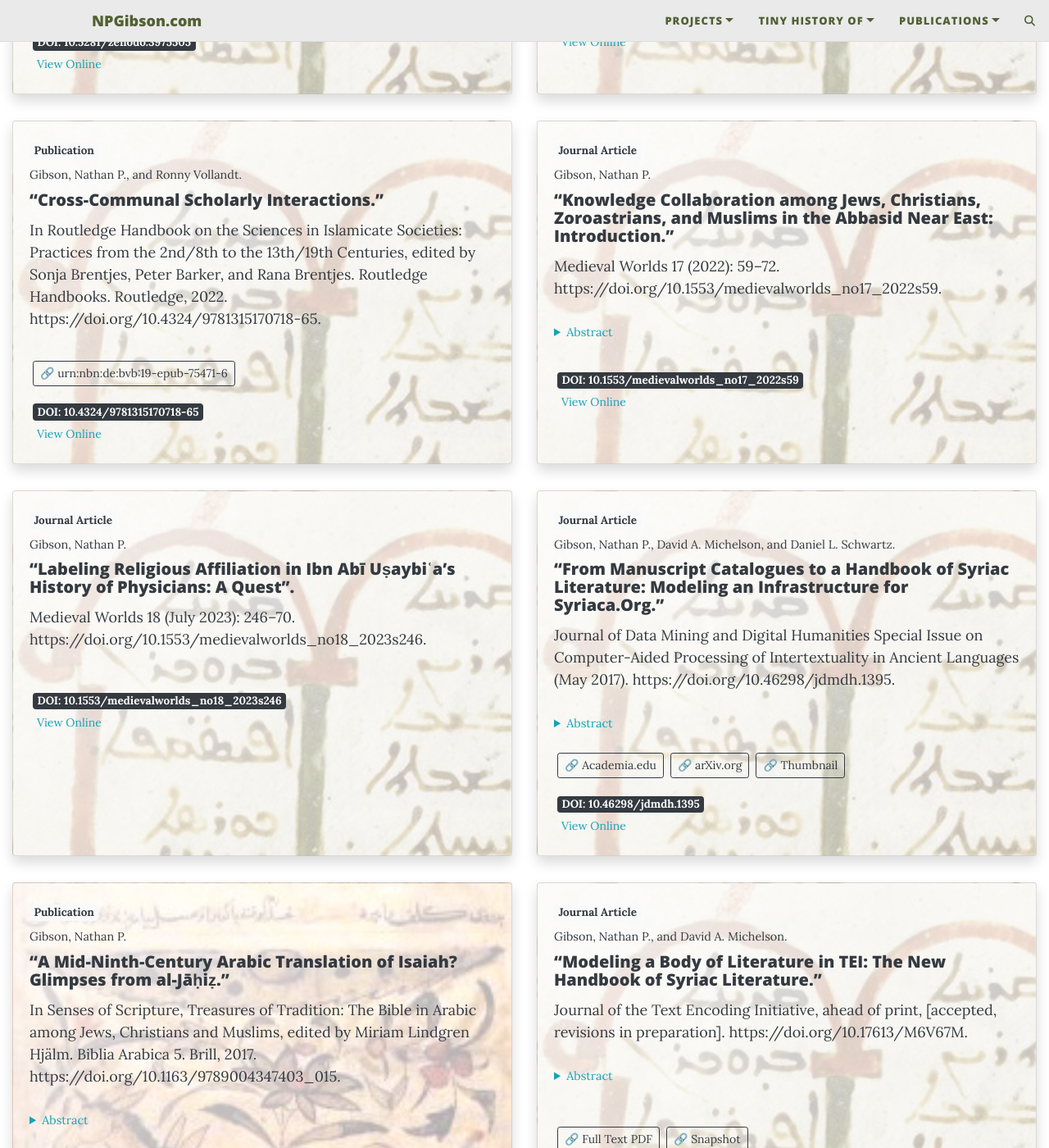
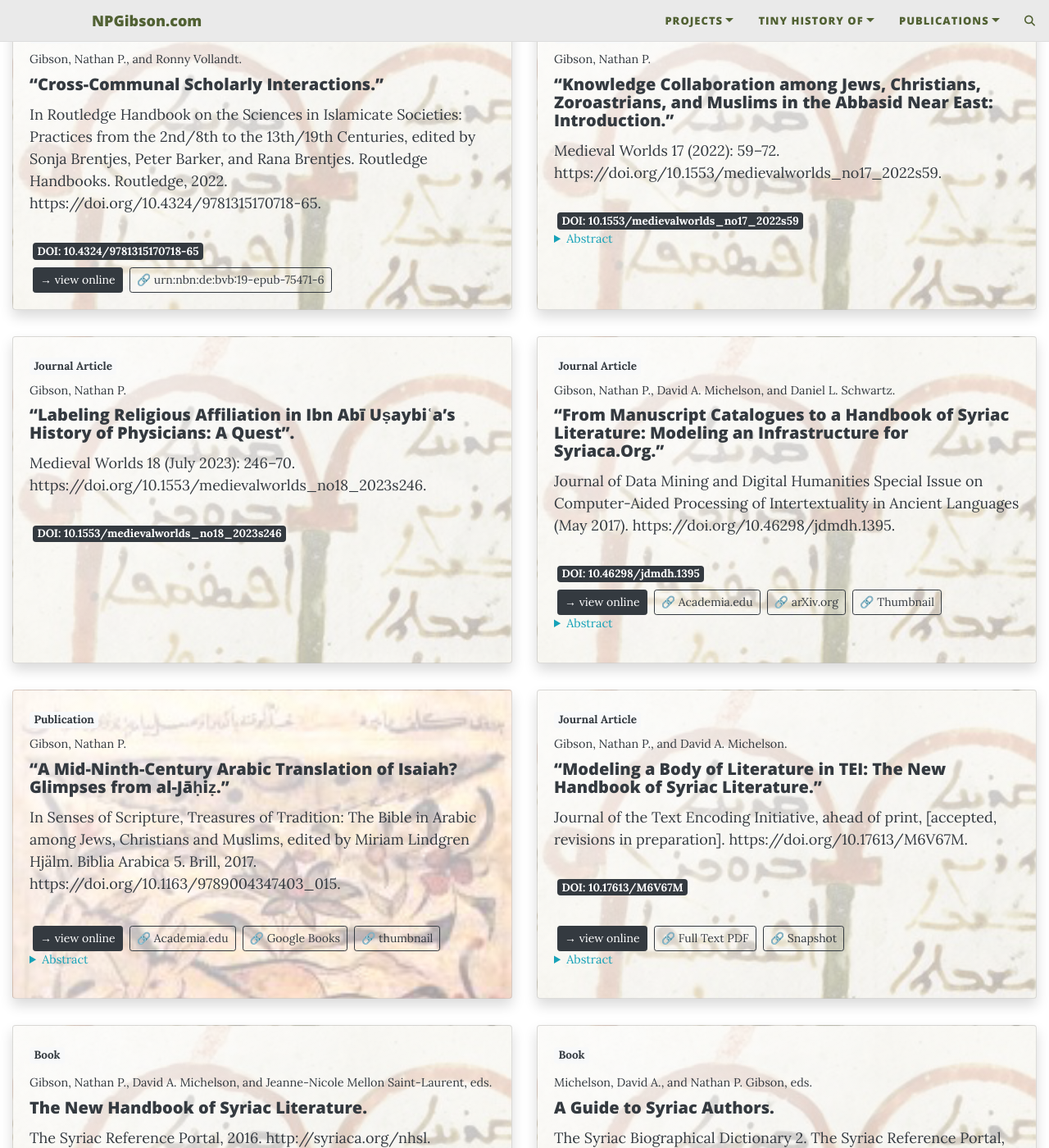
Before and after one commit to nathangibson/nathangibson.github.io, a Jekyll site: the page built from publications.md, in a window 1280 px wide and 1400 px high, scrolled down 2047 px. Shown: the whole window at 82% size. Built offline with Jekyll 4.4.1, drawn with Linux system fonts in a browser that asks for light colours; comment, search, counter and statistics services are not loaded; some of the changed text lies outside the part shown.

Commit message:
Arrange info order for publication cards

```diff
--- a/_includes/publications-list.html
+++ b/_includes/publications-list.html
@@ -48,18 +48,27 @@
                 <p class="small mt-1 mb-2">{{ bibliography_wrapped }}</p>
                 {%- endif -%}
 
-                <!-- Abstract (optional, expandable) -->
-                {%- if pub.abstract -%}
-                <details class="publication-abstract mb-3">
-                  <summary class="cursor-pointer text-info small fw-semibold outline-0 user-select-none">Abstract</summary>
-                  <p class="card-text small mt-2">{{ pub.abstract }}</p>
-                </details>
+                <!-- DOI/URL link if available -->
+                {%- if pub.DOI or pub.URL -%}
+                <div>
+                  {%- if pub.DOI -%}
+                  <a href="https://doi.org/{{ pub.DOI }}" class="badge badge-dark mx-1" target="_blank" rel="noopener noreferrer">
+                    DOI: {{ pub.DOI }}
+                  </a><br/>
+                  {%- endif -%}
+
+                </div>
                 {%- endif -%}
 
                 <!-- Attachments (links) -->
-                {%- if pub.attachments -%}
+                {%- if pub.attachments or pub.url -%}
                 <div class="publication-attachments mt-auto pt-2">
                   <div class="d-flex flex-wrap gap-2">
+                    {%- if pub.URL -%}
+                    <a href="{{ pub.URL }}" class="btn btn-dark btn-sm mx-1" target="_blank" rel="noopener noreferrer">
+                    → view online
+                    </a>
+                    {%- endif -%}
                     {%- for attachment in pub.attachments -%}
                     <a href="{{ attachment.url }}" class="btn btn-sm btn-outline-dark mx-1" target="_blank" rel="noopener noreferrer">
                       {%- if attachment.type == 'pdf' -%}
@@ -73,21 +82,17 @@
                 </div>
                 {%- endif -%}
 
-                <!-- DOI/URL link if available -->
-                {%- if pub.DOI or pub.URL -%}
-                <div class="mt-2 pt-2">
-                  {%- if pub.DOI -%}
-                  <a href="https://doi.org/{{ pub.DOI }}" class="badge badge-dark mx-1" target="_blank" rel="noopener noreferrer">
-                    DOI: {{ pub.DOI }}
-                  </a><br/>
-                  {%- endif -%}
-                  {%- if pub.URL -%}
-                  <a href="{{ pub.URL }}" class="btn btn-sm btn-link text-info ps-0" target="_blank" rel="noopener noreferrer">
-                    View Online
-                  </a>
-                  {%- endif -%}
-                </div>
+                <!-- Abstract (optional, expandable) -->
+                {%- if pub.abstract -%}
+                <details class="publication-abstract mb-3">
+                  <summary class="cursor-pointer text-info small fw-semibold outline-0 user-select-none">Abstract</summary>
+                  <p class="card-text small mt-2">{{ pub.abstract }}</p>
+                </details>
                 {%- endif -%}
+
+
+
+
               </div>
             </div>
           </a>
```
